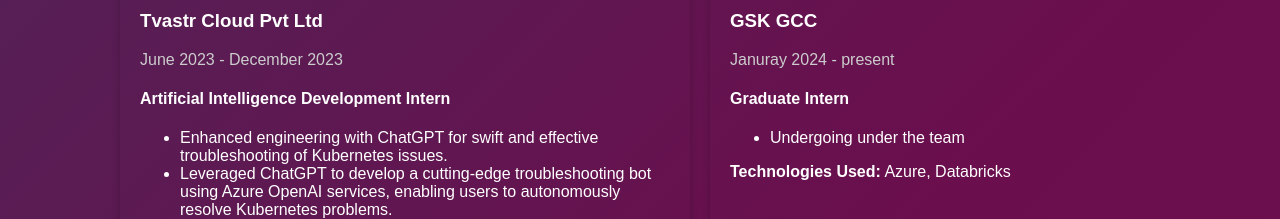
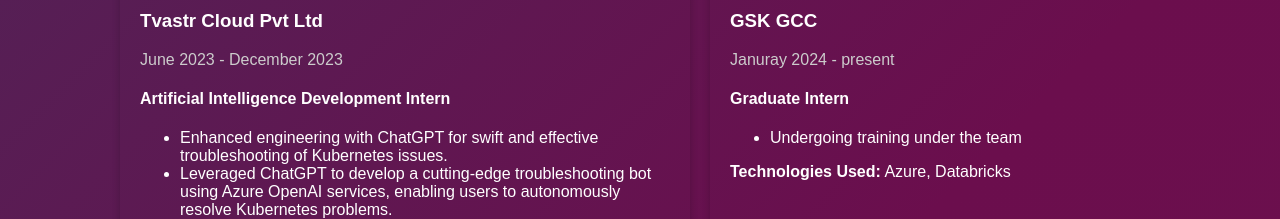
Before and after one commit to crypto-vbg/vijithbg.github.io, a React (Create React App) app: page / in a window 1280 px wide. Shown: the part 1180-1399 px from the top of the page. Built offline with nearby package versions, Linux system fonts and the light colour scheme.

Commit message:
spelling error

```diff
--- a/src/App.js
+++ b/src/App.js
@@ -115,7 +115,7 @@
     duration: "Januray 2024 - present",
     position: "Graduate Intern",
     responsibilities: [
-      "Undergoing under the team"
+      "Undergoing training under the team"
       ],
     technologies:
       "Azure, Databricks",
```
